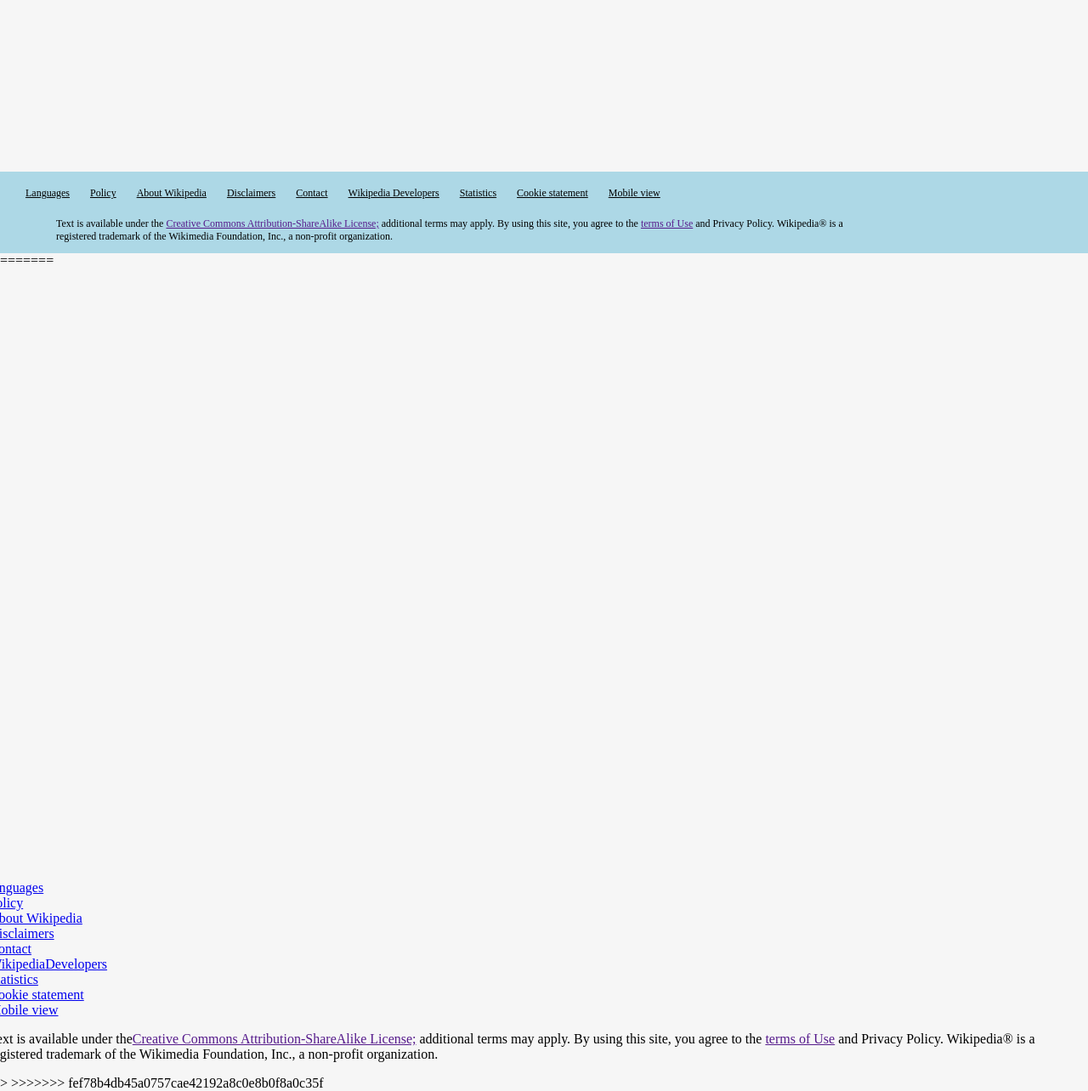
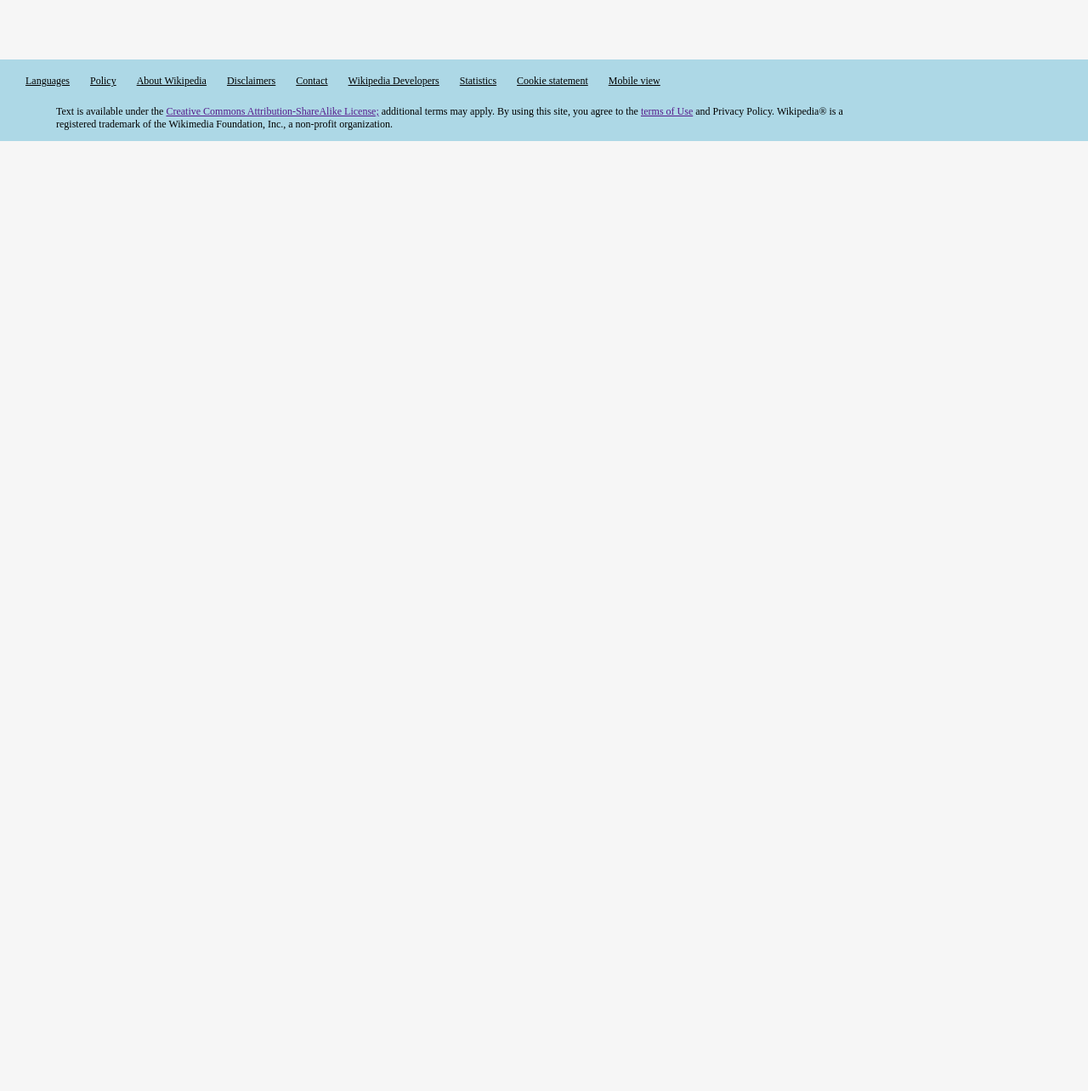
Before and after one commit to Frank-Schulz/WikiRepo, a plain HTML site: page index.html in a window 1280 px wide. Shown: the part 1316-2600 px from the top of the page at 85% size. After the commit the page ends 1482 px from the top, so only its background shows below. Drawn offline with Linux system fonts and the light colour scheme.

Commit message:
fixed error

```diff
--- a/index.html
+++ b/index.html
@@ -92,7 +92,6 @@
             </div>
         </tr>
     </div>
-<<<<<<< HEAD
     <!-- End of content -->
 
     <!-- Start of footer -->
@@ -116,25 +115,3 @@
         <script src="index.js" async defer></script>
     <head>
 </html>
-=======
-        <!-- End of content -->
-
-        <!-- Start of footer -->
-
-     <div id="footer">
-        <div class="text"><a href="#">languages</a></div>
-        <div class="text"><a href="#">policy</a></div>
-        <div class="text"><a href="#">About Wikipedia</a></div>
-        <div class="text"><a href="#">Disclaimers</a></div>
-        <div class="text"><a href="#">Contact</a></div>
-        <div class="text"><a href="#">WikipediaDevelopers</a></div>
-        <div class="text"><a href="#">Statistics</a></div>
-        <div class="text"><a href="#">Cookie statement</a></div>
-        <div class="text"><a href="#">Mobile view</a></div>
-        <p>Text is available under the<a href="">Creative Commons Attribution-ShareAlike License;</a> additional terms may apply. By using this site, you agree to the <a href="">terms of Use</a> and Privacy Policy. Wikipedia® is a registered trademark of the Wikimedia Foundation, Inc., a non-profit organization.</p>
-     </div>
-
-       <!--End of footer-->>
-</html>
-
->>>>>>> fef78b4db45a0757cae42192a8c0e8b0f8a0c35f
```
